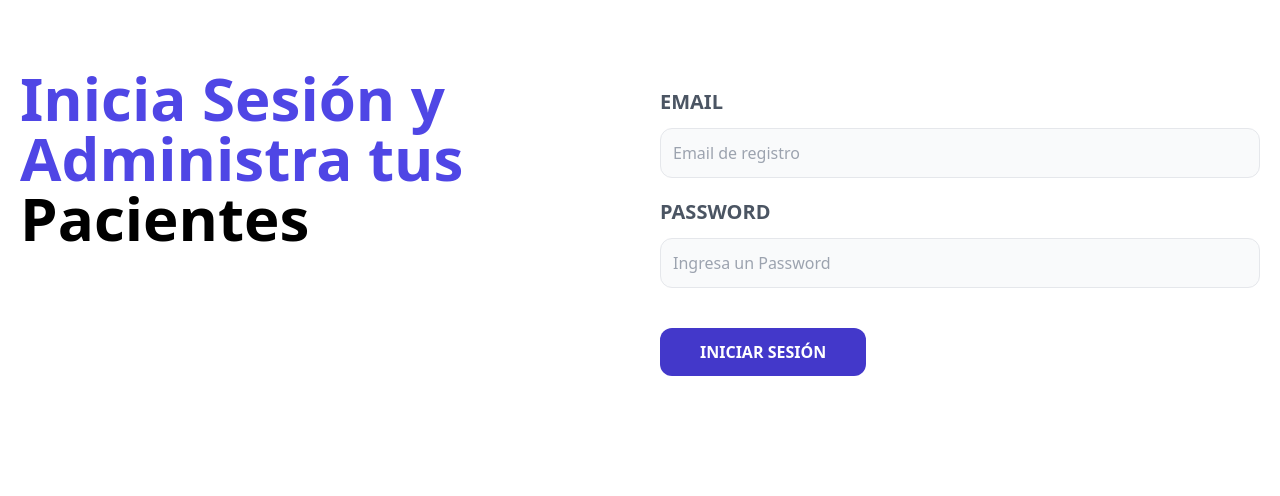
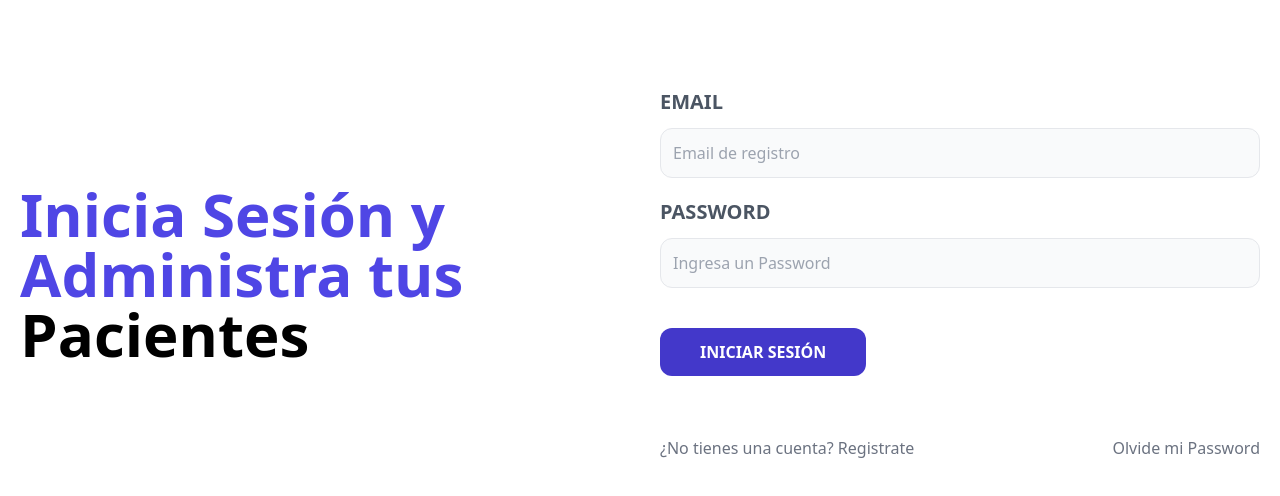
Before and after one commit to paulpichon/proyectoFullStackFrontEnd, a React (Vite) app: page / in a window 1280 px wide. Shown: the top 496 px of the page. Built offline with nearby package versions, Linux system fonts and the light colour scheme.

Commit message:
Añadiendo ROUTING hacia REGISTRO y OLVIDE CONTRASEÑA

```diff
--- a/src/layout/AuthLayout.jsx
+++ b/src/layout/AuthLayout.jsx
@@ -5,7 +5,7 @@ import { Outlet } from 'react-router-dom';
 const AuthLayout = () => {
   return (
     <>
-    <main className='container mx-auto md:grid md:grid-cols-2 mt-12 gap-10 p-5'>
+    <main className='container mx-auto md:grid md:grid-cols-2 mt-12 gap-10 p-5 items-center'>
         <Outlet />
     </main>
 
--- a/src/paginas/Login.jsx
+++ b/src/paginas/Login.jsx
@@ -1,3 +1,5 @@
+//importar componente para detener el pqueño spiner al ir a otro navegador
+import { Link } from 'react-router-dom';
 
 const Login = () => {
   return (
@@ -43,6 +45,17 @@ const Login = () => {
 
 
             </form>
+
+            <nav className='mt-10 lg:flex lg:justify-between'>
+                <Link
+                    className='block text-center my-5 text-gray-500'
+                    to="/registrar">¿No tienes una cuenta? Registrate</Link>
+
+                <Link
+                    className='block text-center my-5 text-gray-500'
+                    to="/olvide-password">Olvide mi Password</Link>
+            </nav>
+
         </div>
     </>
   )
```
